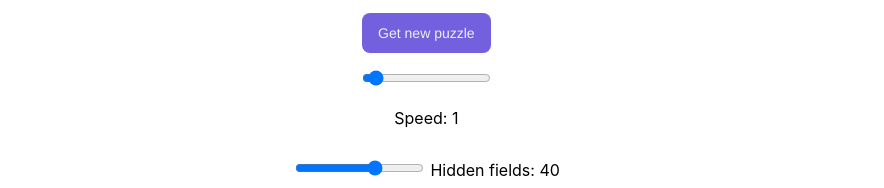
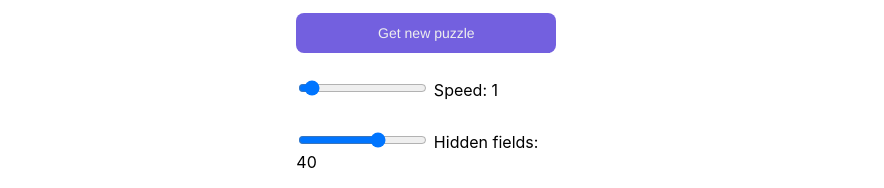
Before and after one commit to pillon33/sudoku, an Angular app: page /visualisation in a window 1280 px wide. Shown: the part 415-603 px from the top of the page, without its empty margins (213-1097 px from the left). Built offline with nearby package versions, Linux system fonts and the light colour scheme; no server answers.

Commit message:
improved sliders layout

```diff
--- a/src/app/components/resolver-visualisation/resolver-visualisation.component.html
+++ b/src/app/components/resolver-visualisation/resolver-visualisation.component.html
@@ -7,10 +7,8 @@
 </div>
 
 <div class="buttons">
-    <input [(ngModel)]="deltaMultiplier" type="range" id="delta" name="delta" min="0.5" max="10" step="0.1" />
-</div>
-<div class="buttons">
     <label class="button">
+        <input [(ngModel)]="deltaMultiplier" type="range" id="delta" name="delta" min="0.5" max="10" step="0.1" />
         Speed: {{deltaMultiplier}}
     </label>
 </div>
--- a/src/app/components/resolver-visualisation/resolver-visualisation.component.scss
+++ b/src/app/components/resolver-visualisation/resolver-visualisation.component.scss
@@ -18,6 +18,7 @@
 
 .button {
     margin: 10px;
+    width: 260px;
 }
 
 .button-1 {
```
